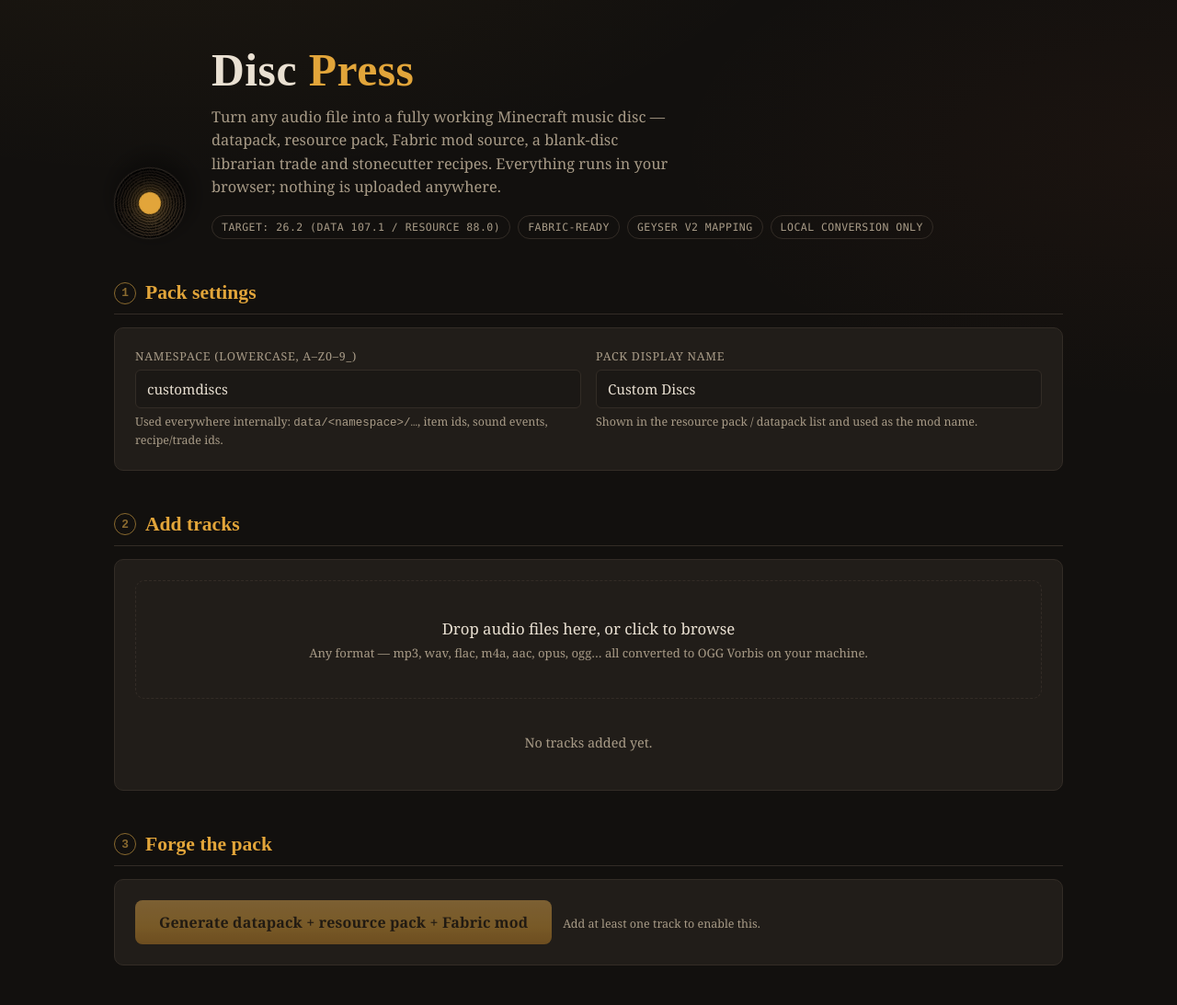
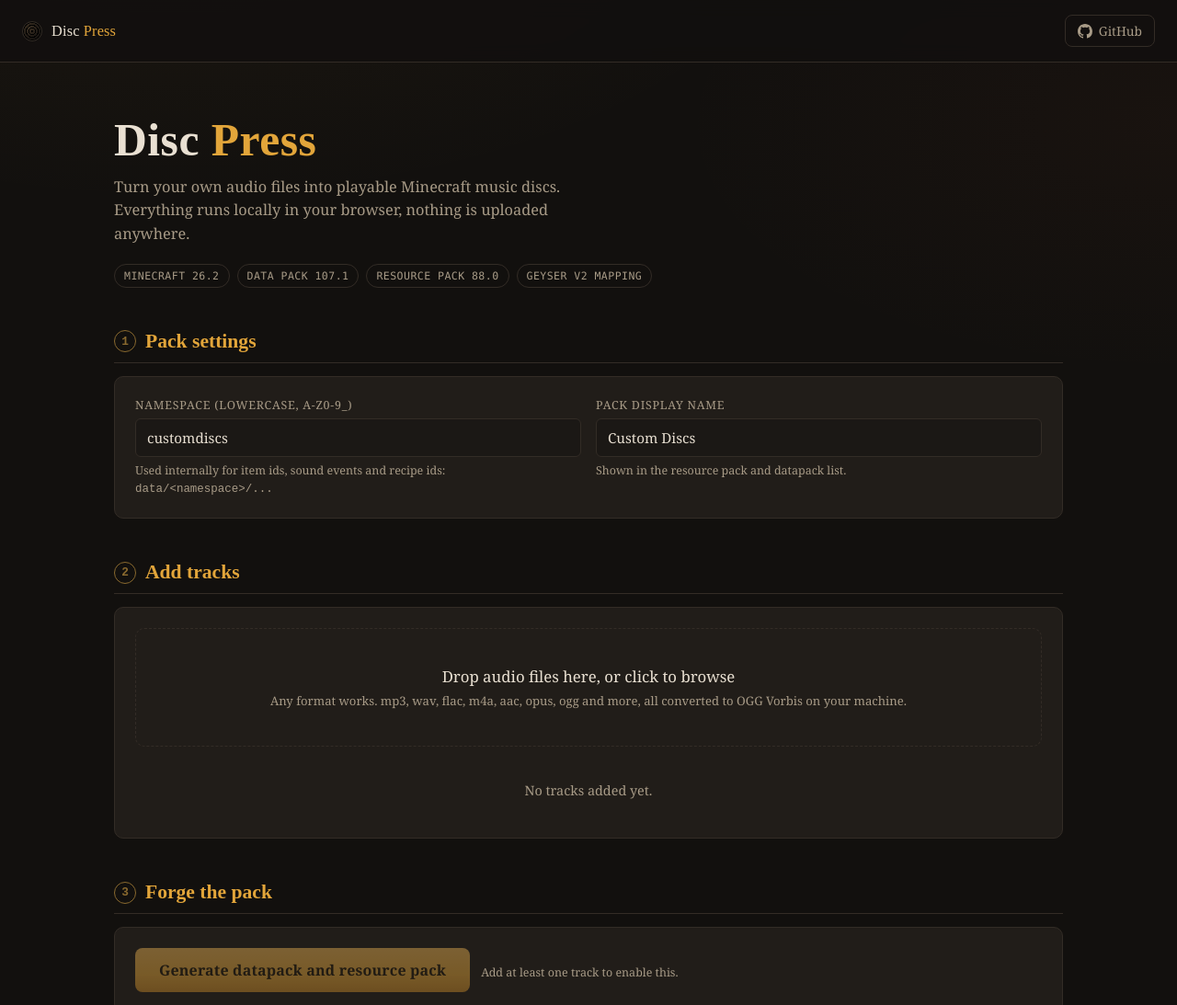
Before and after one commit to Kousei-Uchu/disc-press, a website built with Vite: page index.html in a window 1280 px wide. Shown: the top 1093 px of the page at 92% size. Built offline with nearby package versions, Linux system fonts and the light colour scheme.

Commit message:
Update index.html

```diff
--- a/index.html
+++ b/index.html
@@ -3,7 +3,8 @@
 <head>
 <meta charset="UTF-8">
 <meta name="viewport" content="width=device-width, initial-scale=1.0">
-<title>Disc Press — Custom Music Disc Forge for Minecraft 26.2</title>
+<title>Disc Press</title>
+<meta name="description" content="Turn audio files into playable Minecraft music discs. Datapack, resource pack and Geyser mapping, generated in the browser.">
 <script src="https://cdnjs.cloudflare.com/ajax/libs/jszip/3.10.1/jszip.min.js"></script>
 <script src="https://cdn.jsdelivr.net/npm/jsmediatags@3.9.7/dist/jsmediatags.min.js"></script>
 <style>
@@ -25,25 +26,40 @@
 html,body{margin:0;padding:0}
 body{
   background:
-    radial-gradient(1200px 600px at 15% -10%, rgba(226,165,58,0.06), transparent 60%),
-    radial-gradient(1000px 500px at 100% 10%, rgba(194,84,44,0.05), transparent 55%),
+    radial-gradient(1200px 600px at 15% -10%, rgba(226,165,58,0.05), transparent 60%),
+    radial-gradient(1000px 500px at 100% 10%, rgba(194,84,44,0.04), transparent 55%),
     var(--bg);
   color:var(--paper);
   font-family:'Iowan Old Style','Georgia',ui-serif,serif;
   min-height:100vh;
 }
-.wrap{max-width:1080px;margin:0 auto;padding:48px 24px 120px}
-header.hero{display:flex;align-items:flex-end;gap:28px;margin-bottom:8px;flex-wrap:wrap}
-.spindle{
-  width:78px;height:78px;border-radius:50%;flex:none;
+
+.topbar{
+  position:sticky;top:0;z-index:40;
+  display:flex;align-items:center;justify-content:space-between;
+  padding:16px 24px;border-bottom:1px solid var(--line);
+  background:rgba(18,16,14,.86);backdrop-filter:blur(10px);
+}
+.topbar .brand{display:flex;align-items:center;gap:10px}
+.topbar .disc-mark{
+  width:22px;height:22px;border-radius:50%;flex:none;
   background: var(--groove), radial-gradient(circle at 35% 30%, #3a2f22, #171310 70%);
   border:1px solid var(--line);
-  position:relative;
-  animation:spin 9s linear infinite;
-  box-shadow:0 0 0 1px #000 inset, 0 10px 30px rgba(0,0,0,.5);
 }
-.spindle::after{content:"";position:absolute;inset:34%;border-radius:50%;background:var(--amber);box-shadow:0 0 20px rgba(226,165,58,.5)}
-@keyframes spin{to{transform:rotate(360deg)}}
+.topbar .brand-name{font-family:'Playfair Display',serif;font-size:1.02rem;letter-spacing:.01em;color:var(--paper)}
+.topbar .brand-name em{color:var(--amber);font-style:normal}
+.topbar nav{display:flex;align-items:center;gap:18px}
+.topbar a.gh{
+  display:flex;align-items:center;gap:7px;color:var(--paper-dim);text-decoration:none;
+  font-size:.86rem;border:1px solid var(--line);padding:7px 13px;border-radius:8px;
+  transition:border-color .15s, color .15s;
+}
+.topbar a.gh:hover{border-color:var(--amber-dim);color:var(--paper)}
+.topbar a.gh svg{width:16px;height:16px;flex:none}
+
+.wrap{max-width:1080px;margin:0 auto;padding:56px 24px 90px}
+
+header.hero{margin-bottom:8px}
 h1{
   font-family:'Playfair Display', 'Iowan Old Style', serif;
   font-size:clamp(2.1rem,4vw,3.1rem);
@@ -54,7 +70,7 @@ h1{
 }
 h1 em{color:var(--amber);font-style:normal}
 .tagline{color:var(--paper-dim);font-size:1.02rem;max-width:56ch;margin-top:10px;line-height:1.55}
-.pill-row{display:flex;gap:8px;flex-wrap:wrap;margin-top:18px}
+.pill-row{display:flex;gap:8px;flex-wrap:wrap;margin-top:20px}
 .pill{
   font-family:ui-monospace,'SF Mono',Menlo,monospace;font-size:.72rem;letter-spacing:.04em;
   border:1px solid var(--line);color:var(--paper-dim);padding:5px 10px;border-radius:100px;
@@ -166,29 +182,45 @@ button.ghost:hover{border-color:var(--amber-dim)}
 .log .err{color:var(--err)}
 .log .ok{color:var(--ok)}
 
-.footer-note{margin-top:60px;font-size:.82rem;color:var(--paper-dim);line-height:1.7;border-top:1px solid var(--line);padding-top:22px}
-.footer-note code{background:var(--bg-raised);padding:1px 6px;border-radius:4px;font-size:.85em}
-a{color:var(--amber)}
 .empty{color:var(--paper-dim);font-size:.9rem;text-align:center;padding:20px 0}
 
 label.checkbox-line{display:flex;align-items:center;gap:6px;text-transform:none;letter-spacing:0;font-size:.85rem;color:var(--paper);margin-top:14px}
 label.checkbox-line input{width:auto;margin:0}
+
+footer.site{
+  border-top:1px solid var(--line);margin-top:70px;padding:26px 24px 40px;
+  display:flex;align-items:center;justify-content:center;gap:8px;
+  font-size:.8rem;color:var(--paper-dim);
+}
+footer.site a{color:var(--paper-dim);text-decoration:none;border-bottom:1px solid var(--line);padding-bottom:1px}
+footer.site a:hover{color:var(--amber);border-color:var(--amber-dim)}
 </style>
 </head>
 <body>
+
+  <div class="topbar">
+    <div class="brand">
+      <div class="disc-mark"></div>
+      <span class="brand-name">Disc <em>Press</em></span>
+    </div>
+    <nav>
+      <a class="gh" href="https://github.com/your-username/disc-press" target="_blank" rel="noopener">
+        <svg viewBox="0 0 16 16" fill="currentColor" aria-hidden="true"><path d="M8 0C3.58 0 0 3.58 0 8c0 3.54 2.29 6.53 5.47 7.59.4.07.55-.17.55-.38 0-.19-.01-.82-.01-1.49-2.01.37-2.53-.49-2.69-.94-.09-.23-.48-.94-.82-1.13-.28-.15-.68-.52-.01-.53.63-.01 1.08.58 1.23.82.72 1.21 1.87.87 2.33.66.07-.52.28-.87.51-1.07-1.78-.2-3.64-.89-3.64-3.95 0-.87.31-1.59.82-2.15-.08-.2-.36-1.02.08-2.12 0 0 .67-.21 2.2.82.64-.18 1.32-.27 2-.27.68 0 1.36.09 2 .27 1.53-1.04 2.2-.82 2.2-.82.44 1.1.16 1.92.08 2.12.51.56.82 1.27.82 2.15 0 3.07-1.87 3.75-3.65 3.95.29.25.54.73.54 1.48 0 1.07-.01 1.93-.01 2.2 0 .21.15.46.55.38A8.01 8.01 0 0 0 16 8c0-4.42-3.58-8-8-8Z"/></svg>
+        GitHub
+      </a>
+    </nav>
+  </div>
+
   <div class="wrap">
 
     <header class="hero">
-    <div class="spindle"></div>
-    <div>
       <h1>Disc <em>Press</em></h1>
-      <div class="tagline">Turn any audio file into a fully working Minecraft music disc — datapack, resource pack, Fabric mod source, a blank-disc librarian trade and stonecutter recipes. Everything runs in your browser; nothing is uploaded anywhere.</div>
+      <div class="tagline">Turn your own audio files into playable Minecraft music discs. Everything runs locally in your browser, nothing is uploaded anywhere.</div>
       <div class="pill-row">
-        <span class="pill">Target: 26.2 (data 107.1 / resource 88.0)</span>
-        <span class="pill">Fabric-ready</span>
+        <span class="pill">Minecraft 26.2</span>
+        <span class="pill">Data pack 107.1</span>
+        <span class="pill">Resource pack 88.0</span>
         <span class="pill">Geyser v2 mapping</span>
-        <span class="pill">Local conversion only</span>
-      </div>
       </div>
     </header>
 
@@ -196,14 +228,14 @@ label.checkbox-line input{width:auto;margin:0}
       <h2><span class="num">1</span>Pack settings</h2>
       <div class="panel grid2" style="margin-top:0">
         <div>
-        <label for="namespace">Namespace (lowercase, a–z0–9_)</label>
+          <label for="namespace">Namespace (lowercase, a-z0-9_)</label>
           <input type="text" id="namespace" value="customdiscs">
-        <div class="hint">Used everywhere internally: <code>data/&lt;namespace&gt;/…</code>, item ids, sound events, recipe/trade ids.</div>
+          <div class="hint">Used internally for item ids, sound events and recipe ids: <code>data/&lt;namespace&gt;/...</code></div>
         </div>
         <div>
           <label for="packname">Pack display name</label>
           <input type="text" id="packname" value="Custom Discs">
-        <div class="hint">Shown in the resource pack / datapack list and used as the mod name.</div>
+          <div class="hint">Shown in the resource pack and datapack list.</div>
         </div>
       </div>
     </section>
@@ -213,7 +245,7 @@ label.checkbox-line input{width:auto;margin:0}
       <div class="panel">
         <div class="dropzone" id="dropzone">
           <div class="big">Drop audio files here, or click to browse</div>
-        <div class="small">Any format — mp3, wav, flac, m4a, aac, opus, ogg… all converted to OGG Vorbis on your machine.</div>
+          <div class="small">Any format works. mp3, wav, flac, m4a, aac, opus, ogg and more, all converted to OGG Vorbis on your machine.</div>
         </div>
         <input type="file" id="fileInput" multiple accept="audio/*,.mp3,.wav,.flac,.m4a,.aac,.opus,.ogg,.wma,.aiff" style="display:none">
         <div class="hint" id="pickerFallback" style="margin-top:10px;display:none">
@@ -225,36 +257,11 @@ label.checkbox-line input{width:auto;margin:0}
       </div>
     </section>
 
-  <!-- <section>
-    <h2><span class="num">3</span>Getting discs in survival</h2>
-    <div class="panel">
-      <div class="subhead">Blank disc → stonecutter</div>
-      <div class="hint">
-        Trade <strong>16 emeralds + 1 amethyst shard</strong> with a <strong>level 5 (master) librarian</strong> for a <strong>blank disc</strong> — a reskinned Knowledge Book with an all-white label and no jukebox function of its own. Put it in a <strong>stonecutter</strong> to turn it into any of your custom discs.
-      </div>
-      <div style="margin-top:14px">
-        <label for="baseDiscItem">Base vanilla disc item (for the real, playable discs)</label>
-        <select id="baseDiscItem">
-          <option value="minecraft:music_disc_5">Music Disc 5</option>
-          <option value="minecraft:music_disc_otherside">Otherside</option>
-          <option value="minecraft:music_disc_pigstep selected">Pigstep</option>
-          <option value="minecraft:music_disc_11">11</option>
-          <option value="minecraft:music_disc_13">13</option>
-          <option value="minecraft:music_disc_cat">Cat</option>
-        </select>
-        <div class="hint">Every custom track is this vanilla disc with its name, model, and sound swapped out via item components.</div>
-      </div>
-      <div class="hint" style="margin-top:14px">
-        The blank disc is built on <code>minecraft:knowledge_book</code> instead of a music disc on purpose: knowledge books have no natural source in survival and aren't in the creative menu, so the stonecutter recipe (<code>knowledge_book → your disc</code>) can only ever be triggered by the blank disc this pack hands out. There's no disc → blank conversion, so the playable discs themselves never have to double as a stonecutter ingredient.
-      </div>
-    </div>
-  </section> -->
-
     <section>
       <h2><span class="num">3</span>Forge the pack</h2>
       <div class="panel">
         <div style="display:flex;gap:12px;align-items:center;flex-wrap:wrap">
-        <button class="primary" id="generateBtn" disabled>Generate datapack + resource pack + Fabric mod</button>
+          <button class="primary" id="generateBtn" disabled>Generate datapack and resource pack</button>
           <span class="hint" id="genHint">Add at least one track to enable this.</span>
         </div>
         <div class="progress-wrap" id="progressWrap" style="display:none">
@@ -263,6 +270,8 @@ label.checkbox-line input{width:auto;margin:0}
         </div>
       </div>
     </section>
+
+  </div>
 
   <div class="modal-overlay" id="colorModal">
     <div class="modal-panel">
@@ -285,14 +294,10 @@ label.checkbox-line input{width:auto;margin:0}
     </div>
   </div>
 
-  <div class="footer-note">
-    <strong>Disc texture generator.</strong> On load, this page reads two 16×16 split templates (<code>./disc_template_main.png</code>, <code>./disc_template_ring.png</code>) and replays your chosen main / ring colors onto each layer's stored brightness and alpha — group pixels get the main color, ring pixels get the ring color, each re-lit by its template brightness and masked by its own alpha, clamped to fully opaque or fully transparent (no half-transparent edge blending). Nothing about the disc's shading is hand-authored; it's all read out of the templates.<br><br>
-    <strong>Colors</strong> are pulled from the embedded cover art (or deterministic art derived from the title/artist if none is embedded) using a small weighted k-means pass over a coarse color histogram, which is far more stable across muted or low-saturation art than a simple hue sort.<br><br>
-    <strong>Pack structure</strong> targets Minecraft 26.2 exactly: data pack format 107.1 and resource pack format 88.0, written using the current <code>min_format</code>/<code>max_format</code> pair syntax in <code>pack.mcmeta</code> (the single <code>pack_format</code> number was replaced by this since 25w31a). The <code>/give</code> commands use current item-component SNBT syntax throughout.<br><br>
-    <strong>Compiling the Fabric mod</strong> is left to you on purpose — the zip includes a complete Gradle project; run <code>./gradlew build</code> yourself. This keeps everything, including the mod build, entirely on your machine.<br><br>
-    <strong>Geyser:</strong> the bundle includes a current-format (v2) <code>custom_mappings/&lt;namespace&gt;_discs.json</code> plus a minimal Bedrock resource pack with per-disc icon textures, so Bedrock players connected through Geyser see the correct name and icon rather than a fallback stone-sword-style item. See <code>geyser/README.md</code> in the output for setup steps.
-  </div>
-</div>
+  <footer class="site">
+    <span>Disc Press is open source.</span>
+    <a href="https://github.com/your-username/disc-press" target="_blank" rel="noopener">View it on GitHub</a>
+  </footer>
 
 <script type="module" src="./src/main.js"></script>
 </body>
```
Lines whose indentation alone changed are shown as unchanged.
